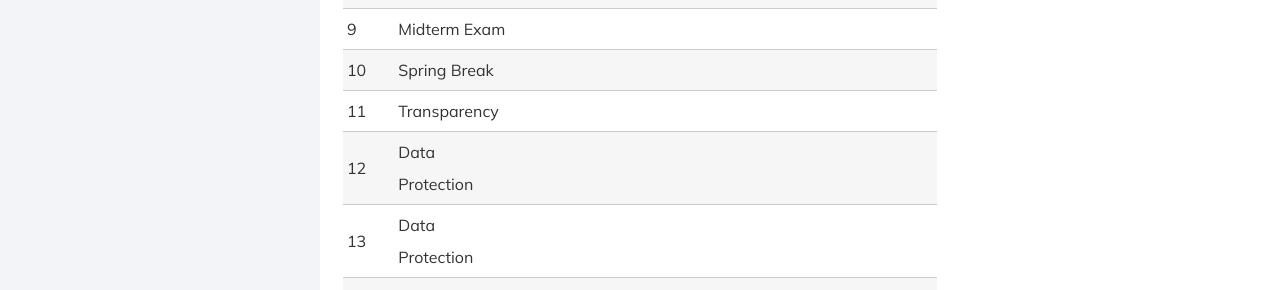
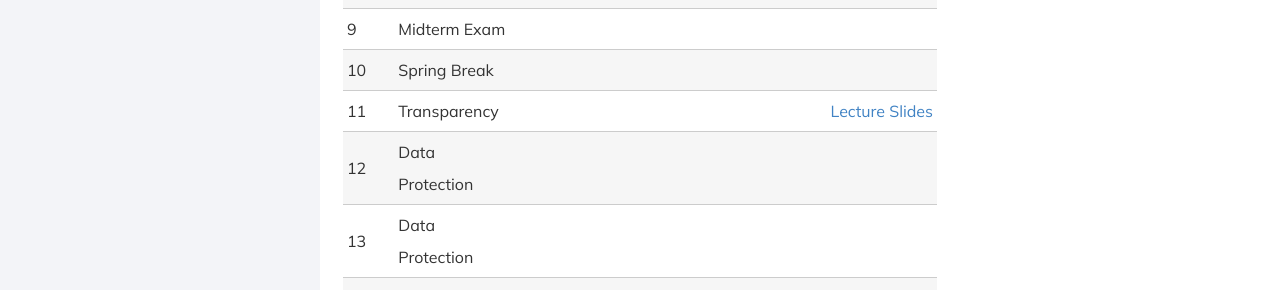
Before and after one commit to DataResponsibly/rds25, a Jekyll site: the page built from modules/ds_ua_202/_posts/2000-01-01-DS-UA-202.md, in a window 1280 px wide. Shown: the part 1826-2116 px from the top of the page. Built offline with Jekyll 4.4.1, drawn with Linux system fonts in a browser that asks for light colours; nearby versions of some CDN libraries.

Commit message:
lecture slides updates

```diff
--- a/modules/ds_ua_202/_posts/2000-01-01-DS-UA-202.md
+++ b/modules/ds_ua_202/_posts/2000-01-01-DS-UA-202.md
@@ -41,7 +41,7 @@ title: DS-UA 202
 | 8    | Transparency   |         |[Lecture Slides](../../../assets/DS_UA_202_JC 8_Transparency_Ads_spring'25.pdf) |
 | 9    | Midterm Exam   |         | |
 | 10   | Spring Break   |         | |
-| 11   | Transparency   |         | |
+| 11   | Transparency   |         | [Lecture Slides](../../../assets/DS_UA_202_09_Transparency_InPractice_2024.pdf)|
 | 12   | Data Protection|         | |
 | 13   | Data Protection|         | |
 | 14   | Data Protection|         | |
```
Also changed, not shown: 1 other file.
